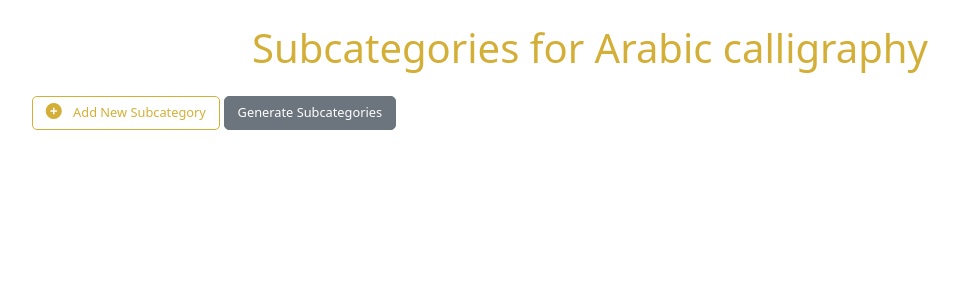
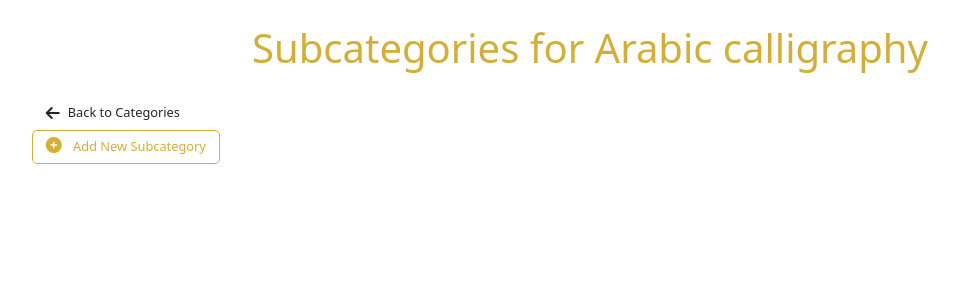
Before and after one commit to azizlahmar2020/Artygen, a Django app: page /category/subcategories/6/ in a window 1280 px wide. Shown: the top 300 px of the page, without its empty margins (50-1009 px from the left). Run offline with Django 5.2, Linux system fonts and the light colour scheme; data comes from the database, SQL or seed files in the repository; both versions use the stored data as it was after the commit.

Commit message:
crud correction

```diff
--- a/category/forms.py
+++ b/category/forms.py
@@ -4,7 +4,7 @@ from .models import Category, Subcategory
 class CategoryForm(forms.ModelForm):
     class Meta:
         model = Category
-        fields = ['name']
+        fields = ['name','description', 'image']
 
 class SubcategoryForm(forms.ModelForm):
     class Meta:
--- a/category/templates/subcategory_list.html
+++ b/category/templates/subcategory_list.html
@@ -111,6 +111,9 @@
   <body>
     <div class="container mt-4">
       <h1 class="text-center my-4">Subcategories for {{ category.name }}</h1>
+      <a href="{% url 'category-list'  %}" class="btn custom-btn btn-cancel">
+        <i class="fas fa-arrow-left"></i> Back to Categories
+      </a>
 
       <div class="btn-container mb-4">
         <a
@@ -119,12 +122,6 @@
         >
           <i class="fas fa-plus-circle"></i> Add New Subcategory
         </a>
-        <form method="post" class="d-inline">
-          {% csrf_token %}
-          <button type="submit" class="btn btn-secondary custom-btn-width">
-            Generate Subcategories
-          </button>
-        </form>
       </div>
 
       <div class="row g-3">
--- a/category/urls.py
+++ b/category/urls.py
@@ -9,9 +9,11 @@ urlpatterns = [
     path('subcategories/<int:category_id>/', views.subcategory_list, name='subcategory-list'),
 
 
-     path('categories/<int:category_id>/subcategories/', views.subcategory_list, name='subcategory-list'),
+    path('categories/<int:category_id>/subcategories/', views.subcategory_list, name='subcategory-list'),
     path('categories/<int:category_id>/subcategories/create/', views.subcategory_create, name='subcategory-create'),
     path('categories/<int:category_id>/subcategories/update/<int:pk>/', views.subcategory_update, name='subcategory-update'),
     path('categories/<int:category_id>/subcategories/delete/<int:pk>/', views.subcategory_delete, name='subcategory-delete'),
 
+
+
 ]
--- a/category/views.py
+++ b/category/views.py
@@ -14,10 +14,9 @@ def category_list(request):
     categories = Category.objects.all()
     return render(request, 'category_list.html', {'categories': categories})
 
-# Create a new category
 def category_create(request):
     if request.method == 'POST':
-        form = CategoryForm(request.POST)
+        form = CategoryForm(request.POST, request.FILES)  # Add request.FILES here
         if form.is_valid():
             form.save()
             return redirect('category-list')
@@ -25,11 +24,10 @@ def category_create(request):
         form = CategoryForm()
     return render(request, 'category_form.html', {'form': form})
 
-# Update a category
 def category_update(request, pk):
     category = get_object_or_404(Category, pk=pk)
     if request.method == 'POST':
-        form = CategoryForm(request.POST, instance=category)
+        form = CategoryForm(request.POST, request.FILES, instance=category)  # Add request.FILES here
         if form.is_valid():
             form.save()
             return redirect('category-list')
```
Also changed, not shown: db.sqlite3, media/category_images/arabiccallig.jpg (added), media/category_images/calligraphy_u42zvSs.webp (added), media/category_images/digitalart_Et9iUG2.jpg (added).
